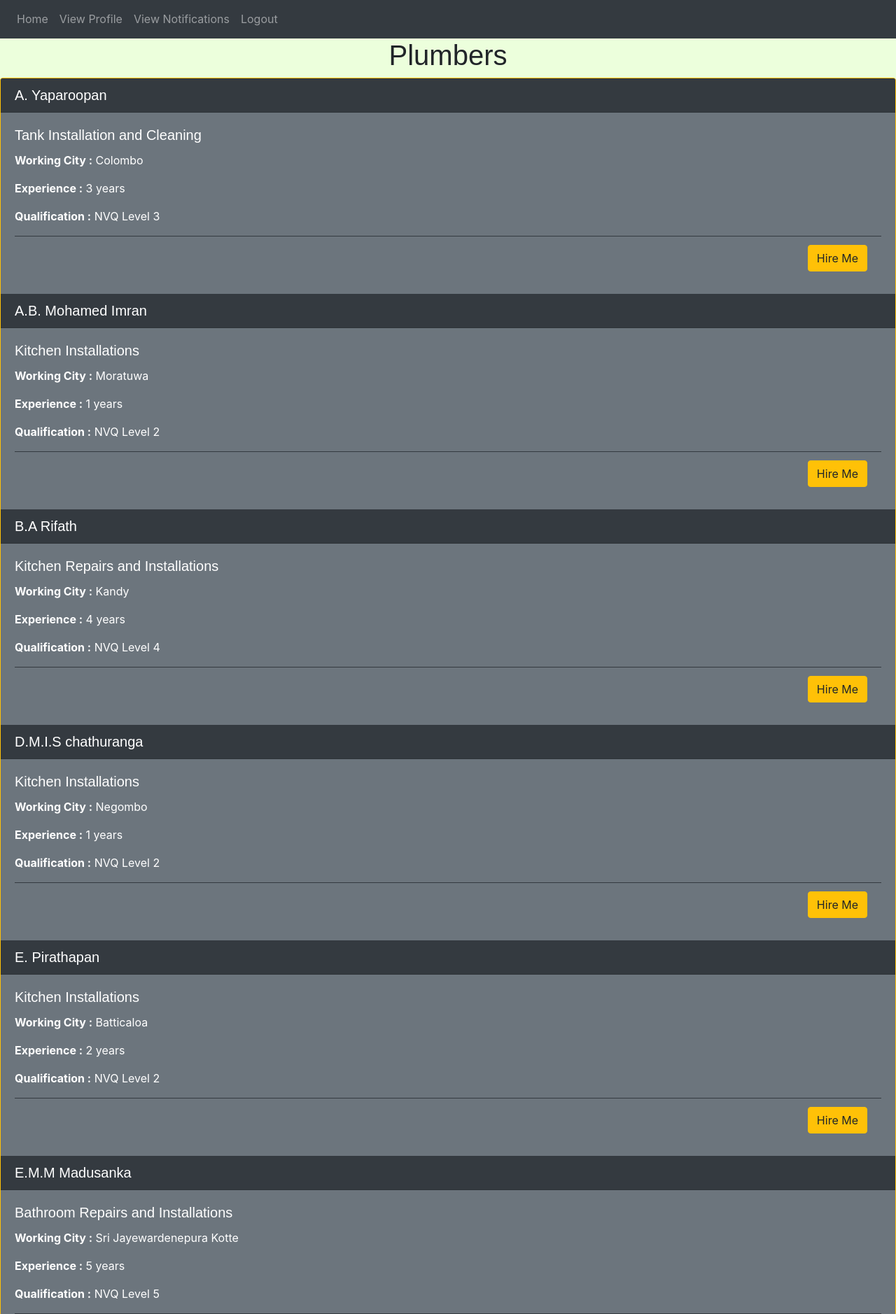
After one commit to CB007753/HomeServiceRecommendationSystem, a Flask app: page /plumbers in a window 1280 px wide. The commit adds this page. Shown: the part 193-2071 px from the top of the page at 70% size. Run offline with Flask 2, Linux system fonts and the light colour scheme; a user stored in the database is signed in; data comes from the database, SQL or seed files in the repository; some libraries are stand-ins or nearby versions.

Commit message:
designed the ui of homepage and view plumbers page and added the view all plumbers function. Some bootstrap libraries have been downloaded

```diff
--- /dev/null
+++ b/website/static/index.css
@@ -0,0 +1,7 @@
+h1, h2, h3, h4, h5, h6, .h1, .h2, .h3, .h4, .h5, .h6 {
+margin-bottom: 0.5rem;
+font-family: ‘Oswald’, sans-serif;
+font-weight: 500;
+line-height: 1.2;
+color: inherit;
+}
--- a/website/templates/base.html
+++ b/website/templates/base.html
@@ -15,6 +15,7 @@
       href="https://stackpath.bootstrapcdn.com/font-awesome/4.7.0/css/font-awesome.min.css"
       crossorigin="anonymous"
     />
+    <link rel="stylesheet" type="text/css" href="../static/index.css" />
      <title>{% block title %}Home{% endblock %}</title>
 </head>
 <body>
@@ -22,7 +23,7 @@
  <div class="p-5 bg-secondary text-dark text-center" style="background-image: url('https://t4.ftcdn.net/jpg/03/19/42/81/360_F_319428111_USTiZcezvxF4UVR5O2r1Er1fCnVySR7n.jpg');">
 
       <h1><i><b>Home Service Providers</b></i></h1>
-     <p><b>Get Served Professionally Under One Click !</b></p>
+     <p><b>Click Once And You Will Never Regret! !</b></p>
     </div>
 
 <!--Nav bar-->
--- /dev/null
+++ b/website/templates/plumbers_page.html
@@ -0,0 +1,36 @@
+{% extends 'base.html' %}
+
+{% block content %}
+<div style="background-color: #ECFFDC">
+
+
+
+<h1 align="center">Plumbers</h1>
+
+
+
+    <div class="card text-white bg-secondary border-warning">
+  {% for plumber in plumbers %}
+
+  <h5 class="card-header bg-dark">{{ plumber.name }}</h5>
+  <div class="card-body">
+    <h5 class="card-title">{{ plumber.work }}</h5>
+    <p class="card-text"><b>Working City :</b> {{ plumber.city_of_work }}</p>
+    <p class="card-text"><b>Experience :</b> {{ plumber.years_of_experience }} years</p>
+    <p class="card-text"><b>Qualification :</b> NVQ {{ plumber.nvq_level }}</p>
+
+      <div class="card-footer bg-transparent border-dark">
+        <div align="right"><a href="#" class="btn btn-warning">Hire Me</a></div>
+      </div>
+  </div>
+
+
+
+  {% endfor %}
+
+</div>
+
+
+</div>
+
+{% endblock %}
--- a/website/views.py
+++ b/website/views.py
@@ -28,5 +28,16 @@ def delete_note():
             from . import db
             db.session.delete(note)
             db.session.commit()
+            flash('Notification Deleted', category='success')
+        else:
+            flash('Notification couldn\'t be deleted', category='error')
 
     return jsonify({})
+
+
+@views.route('/plumbers', methods=['GET', 'POST'])
+@login_required
+def plumbers():
+    from .models import Plumbers
+    plumbers = Plumbers.query.all()
+    return render_template("plumbers_page.html", user=current_user, plumbers=plumbers)
```
Also changed, not shown: website/templates/home.html (+106 -1 lines).
